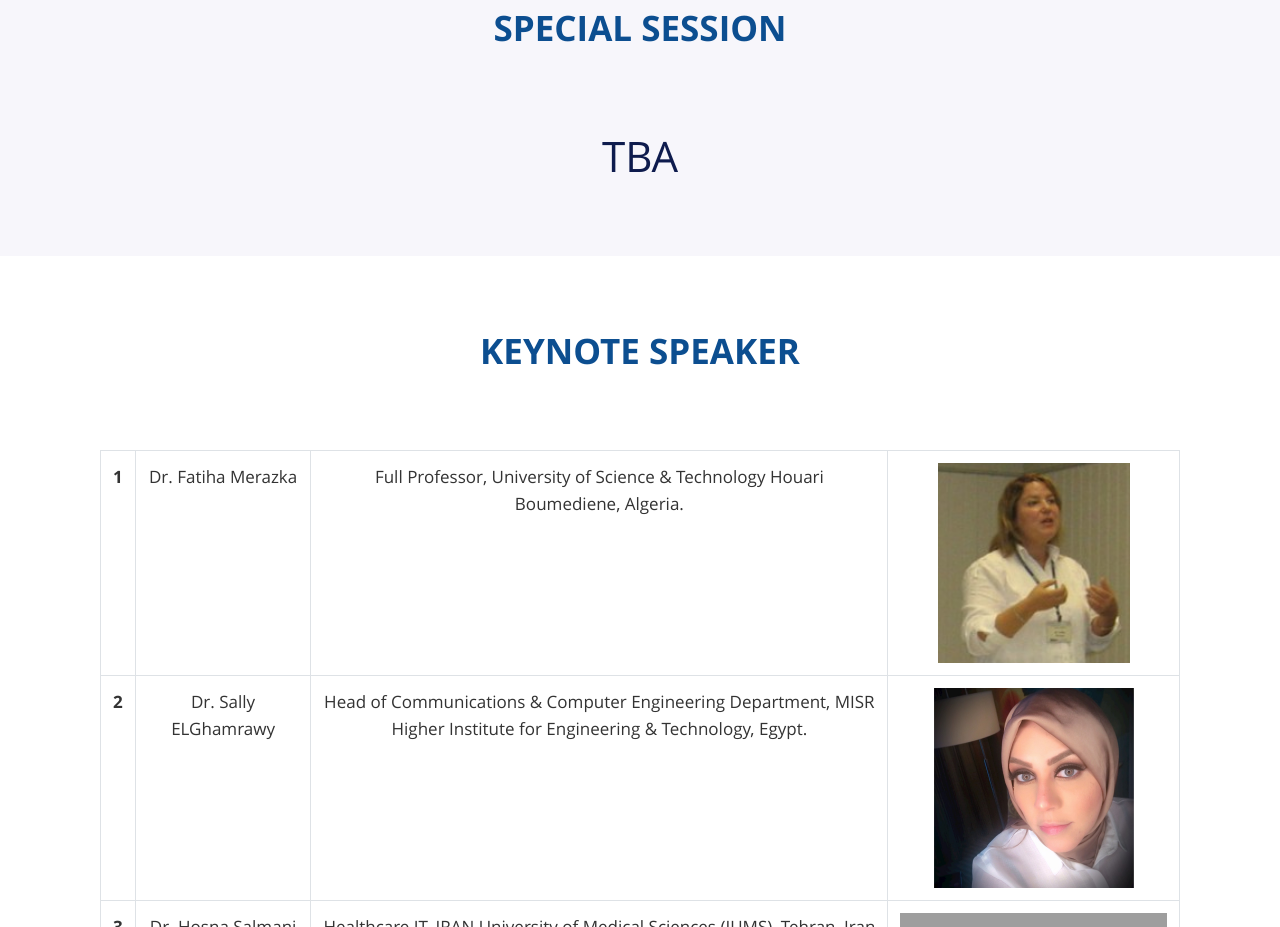
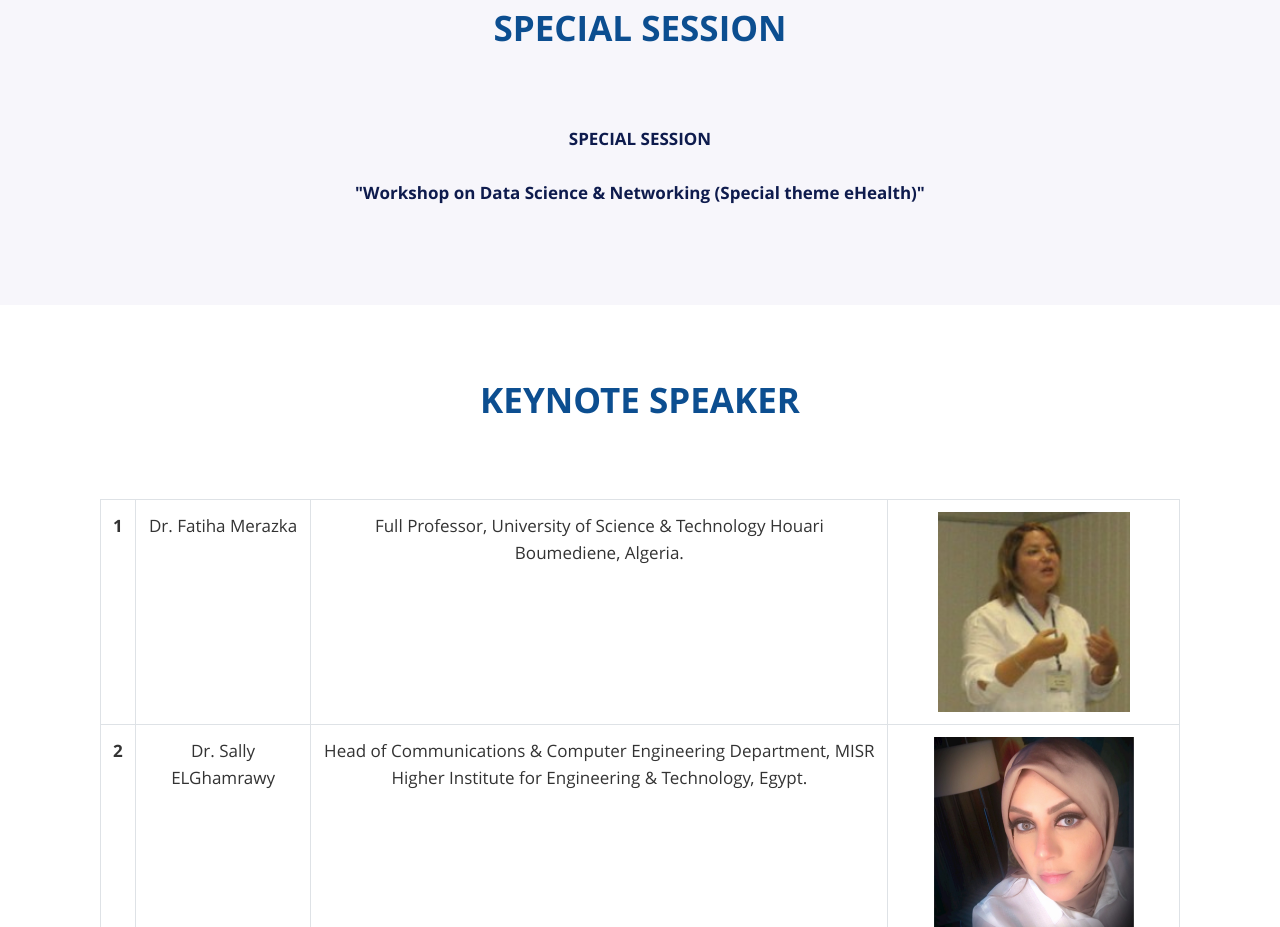
Before and after one commit to godabavinay/aiscrl.github.io, a plain HTML site: page eve.html in a window 1280 px wide. Shown: the part 4899-5826 px from the top of the page. Drawn offline with nearby package versions, Linux system fonts and the light colour scheme; grey boxes are pictures that could not be loaded.

Commit message:
Update eve.html

```diff
--- a/eve.html
+++ b/eve.html
@@ -399,13 +399,14 @@
           <!--  <div class="line-title"><img src="images/line-bg.png" alt=""></div> -->
         </div>
         <div class="widget-content">
-          <h2 class="sub-title-center" , style="font-size: 42px;">TBA</h2>
-          <!-- <p> </p>
-          <h3 class="sub-title-center" style="text-align: center;"><strong>Special Workshop on eHealth</strong></h3>
+<!--           <h2 class="sub-title-center" , style="font-size: 42px;">TBA</h2> -->
+
+
+           <p> </p>
+          <h3 class="sub-title-center" style="text-align: center;"><strong>SPECIAL SESSION</strong></h3>
           <p> </p>
-          <h3 class="sub-title-center" style="text-align: center;"><strong>Artificial Intelligent and Supply chain
-              Management </strong></h3>
-          <p> </p>
+          <h3 class="sub-title-center" style="text-align: center;"><strong>"Workshop on Data Science & Networking (Special theme eHealth)"</strong></h3>
+          <p> </p><!--
           <h3 class="sub-title-center" style="text-align: center;"><strong>ACM- Student Hackathon powered by HackerEarth
             </strong></h3>
           <p> </p>
```
